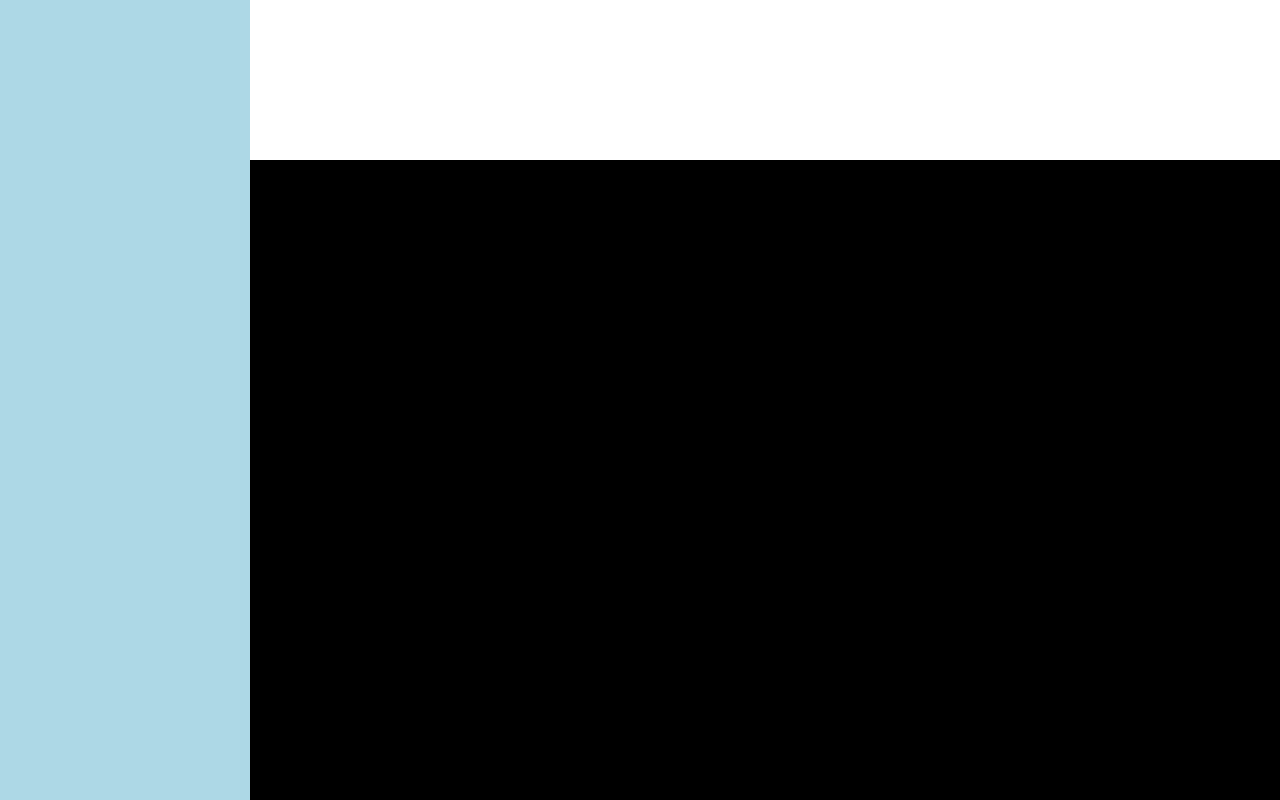
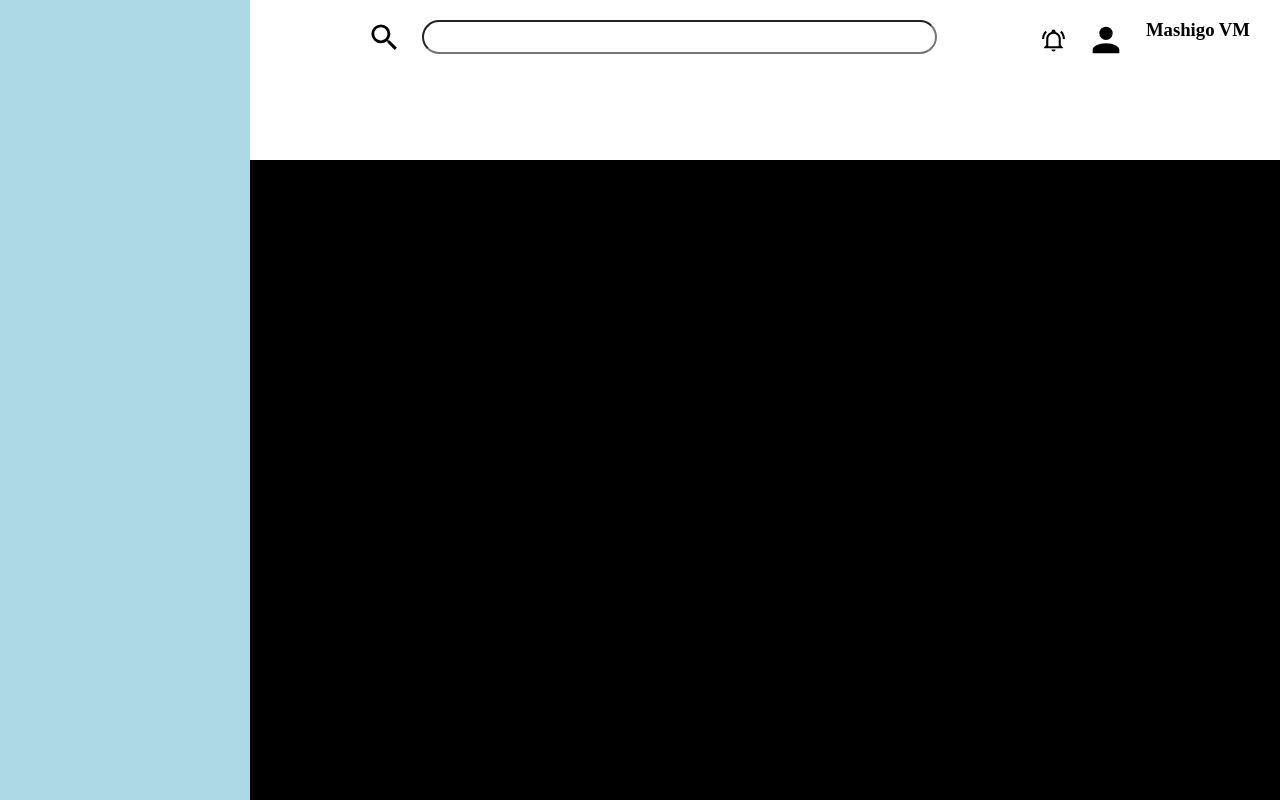
Before and after one commit to mashigovincent01/TheOrdinProject_02_AdminDashboard, a plain HTML site: page index.html in a window 1280 px wide. Drawn offline with Linux system fonts and the light colour scheme.

Commit message:
partially completed the header

```diff
--- a/index.html
+++ b/index.html
@@ -12,6 +12,16 @@
 
         </div>
         <div class="header">
+            <div class="left">
+                <div id="search-icon"><object data="images/search.svg" type="image/svg+xml" height="35"></object></div>
+                <input  type="text" name="serach" id="search" style="text-align: center;">
+            </div>
+            <div class=" right">
+                <object data="images/bell.svg" type="image/svg+xml" width="25"></object>
+                <object data="images/admin.svg" type="image/svg+xml" width="40" ></object>
+                <h3>Mashigo VM</h3>
+            </div>
+
 
         </div>
         <div class="main">
--- a/styles.css
+++ b/styles.css
@@ -7,18 +7,24 @@
 body{
     margin: 0;
     padding: 0;
+    min-width: 1200px;
 }
 
 .header{
     /* grid-area: header; */
     grid-area: 1/2/2/3;
+    display: grid;
+    grid-template: 1fr 1fr / 2fr 1fr;
     background-color: white;
 }
+
 .main{
     grid-area: 2/2/3/3;
     /* grid-area: main; */
     background-color: black;
 }
+/* website to get icons */
+/* https://pictogrammers.com/library/mdi/ */
 
 main{
     display: grid;
@@ -28,6 +34,31 @@ main{
                           /* "sidebar main"; */
     grid-template: 1fr 4fr / 250px 1fr;
 }
+
+#search-icon{
+    display: flex;
+    justify-content: end;
+    padding-right: 20px;
+
+}
+.left input{
+    border-radius: 19px;
+    padding: 15px;
+    font-size: 15px;
+}
+.left{
+    padding-top: 20px;
+    display: grid;
+    grid-template-columns: 1fr 3fr;
+    grid-template-rows: 20px;
+}
+.right{
+    justify-content: flex-end;
+    padding-right: 30px;
+    display: flex;
+    /* justify-content: center; */
+    gap: 20px;
+}
 .sidebar{
     grid-area: 1/1/3/2;
     /* grid-area: sidebar; */
```
Also changed, not shown: images/admin.svg (added), images/bell.svg (added), images/search.svg (added).
